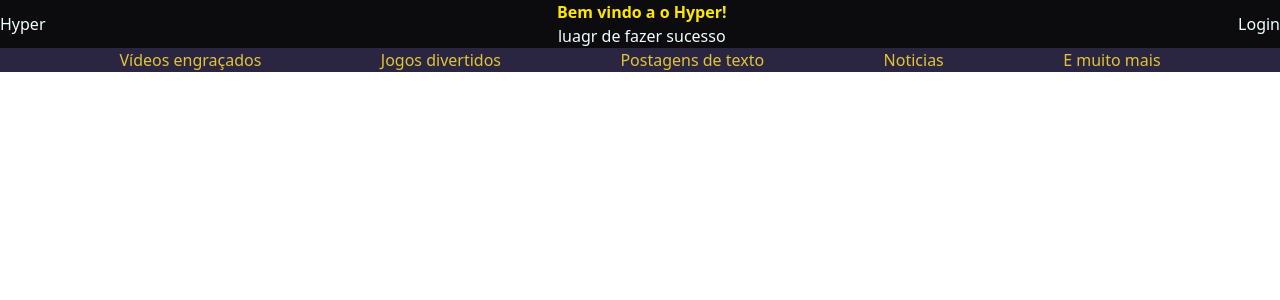
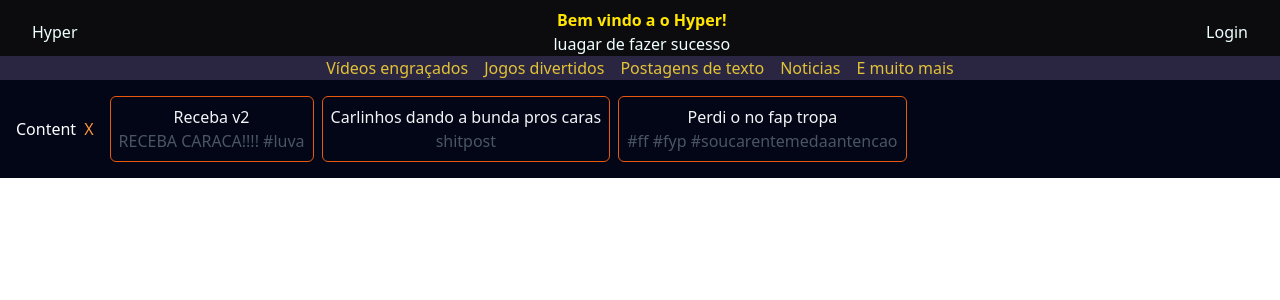
Before and after one commit to izitktj/Hyper, a Next.js app: page / in a window 1280 px wide. Shown: the top 300 px of the page. Built offline with nearby package versions, Linux system fonts and the light colour scheme.

Commit message:
Last upt

```diff
--- /dev/null
+++ b/src/components/Lateral.tsx
@@ -0,0 +1,8 @@
+export default function Lateral() {
+    return(
+        <div className="flex flex-row items-center gap-2">
+            <div className="text-white">Content</div>
+            <div className="text-orange-400">X</div>
+        </div>
+    )
+}
--- /dev/null
+++ b/src/components/Topo.tsx
@@ -0,0 +1,12 @@
+export default function Topo() {
+    return(
+        <div className="headers">
+        <div>Hyper</div>
+        <div className="flex flex-col justify-between items-center">
+            <div className="titulo">Bem vindo a o Hyper!</div>
+            <div>luagar de fazer sucesso</div>
+        </div>
+        <div>Login</div>
+        </div>
+    )
+}
--- /dev/null
+++ b/src/components/Video.tsx
@@ -0,0 +1,8 @@
+export default function Video(props: any) {
+    return(
+        <div className="flex items-center flex-col border border-orange-600 rounded-md p-2">
+            <div className="text-gray-100">{props.nome}</div>
+            <div className="text-gray-600">{props.descricao}</div>
+        </div>
+    )
+}
--- a/src/pages/index.tsx
+++ b/src/pages/index.tsx
@@ -1,20 +1,10 @@
-function Cabecario()
-{
+import Topo from "@/components/Topo";
+import Video from "@/components/Video";
+import Lateral from "@/components/Lateral";
+
+function SubCabecario() {
   return(
-    <div className="headers">
-      <div>Hyper</div>
-      <div className="flex flex-col justify-between items-center">
-        <div className="titulo">Bem vindo a o Hyper!</div>
-        <div>luagr de fazer sucesso</div>
-      </div>
-      <div>Login</div>
-    </div>
-  )
-}
-function SubCabecario()
-{
-  return(
-    <div style={SubHeader}>
+    <div style={SubHeader} className="gap-4">
       <div>Vídeos engraçados</div>
       <div>Jogos divertidos</div>
       <div>Postagens de texto</div>
@@ -26,17 +16,25 @@ function SubCabecario()
 
 const SubHeader = {
   display: 'flex',
-  justifyContent: 'space-evenly',
+  justifyContent: 'center',
   alignItems: 'center',
   backgroundColor: '#2a2642',
-  color: '#e3c336'
+  color: '#e3c336',
 }
 
 export default function Home() {
   return (
-    <main>
-      <Cabecario/>
+    <main className="bg-slate-950">
+      <Topo/>
       <SubCabecario/>
+      <div className="flex flex-row p-4 gap-4">
+        <Lateral/>
+        <div className="flex justify-center flex-row gap-2">
+          <Video nome={'Receba v2'} descricao={'RECEBA CARACA!!!! #luva'}/>
+          <Video nome={"Carlinhos dando a bunda pros caras"} descricao={"shitpost"}/>
+          <Video nome={"Perdi o no fap tropa"} descricao={"#ff #fyp #soucarentemedaantencao"}/>
+        </div>
+      </div>
     </main>
   );
 }
--- a/src/styles/globals.css
+++ b/src/styles/globals.css
@@ -18,4 +18,6 @@
   align-items: center;
   background-color: rgb(12, 12, 15);
   height: 15;
+  padding-inline: 2rem;
+  padding-top: 0.5rem;
 }
```
